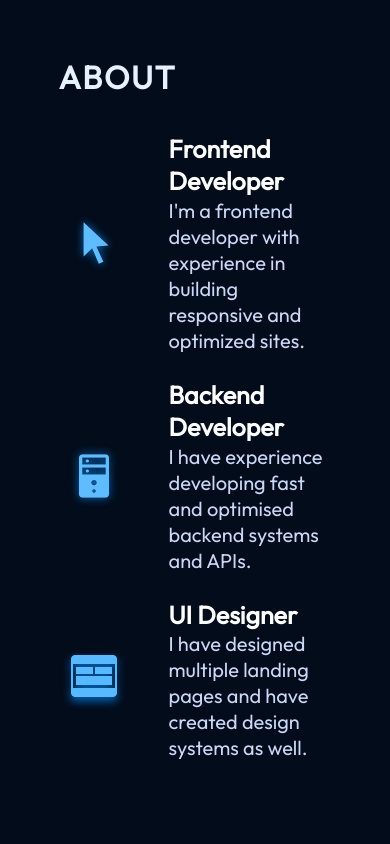
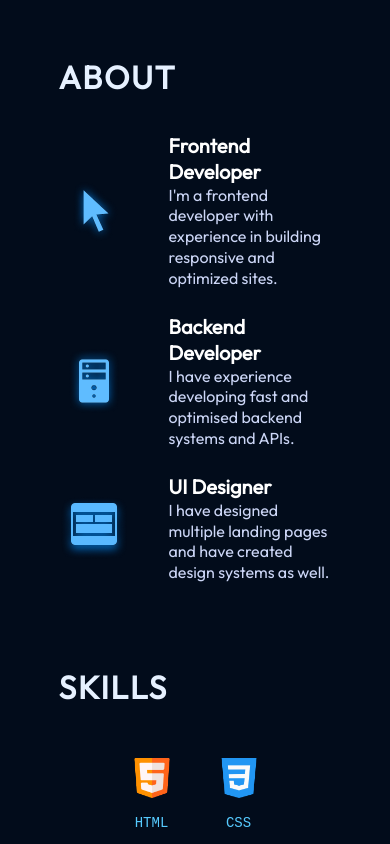
Before and after one commit to corryjnr/react-portfolio, a React (Vite) app: page / in a window 390 px wide. Shown: the part 840-1684 px from the top of the page. Built offline with nearby package versions, Linux system fonts and the light colour scheme.

Commit message:
New design

```diff
--- a/src/components/About/About.module.css
+++ b/src/components/About/About.module.css
@@ -83,6 +83,7 @@
 
     .aboutImage {
         display: none;
+        width: 20%;
     }
 
     .aboutItems {
@@ -98,8 +99,12 @@
         padding-bottom: 5px;
     }
 
+    .aboutItem h3 {
+        font-size: var(--fz-xl);
+    }
+
     .aboutItem p {
-        font-size: 20px;
+        font-size: var(--fz-md);
     }
 
     .aboutItemText {
--- a/src/components/Experience/Experience.module.css
+++ b/src/components/Experience/Experience.module.css
@@ -146,11 +146,11 @@
     }
 
     .skillImageContainer img {
-        width: 100%;
+        width: 80%;
     }
 
     .skill p {
-        font-size: var(--fz-md);
+        font-size: var(--fz-sm);
         font-weight: 400;
     }
 
--- a/src/components/Projects/Projects.module.css
+++ b/src/components/Projects/Projects.module.css
@@ -22,3 +22,10 @@
     gap: 30px;
     width: 100%;
 }
+
+@media screen and (max-width: 830px) {
+    .container {
+        margin-left: 10%;
+        margin-right: 10%;
+    }
+}
```
